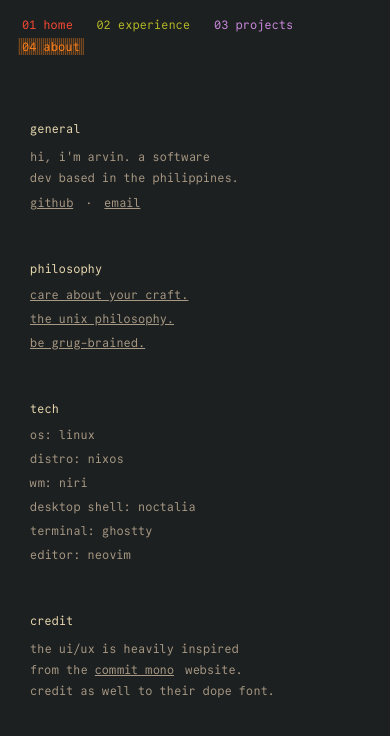
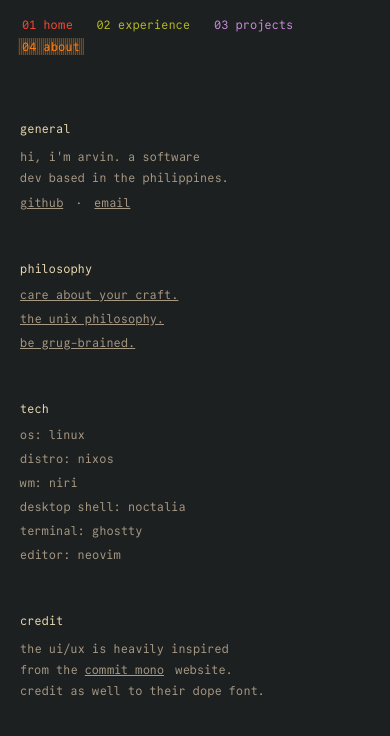
Before and after one commit to arvingarciabtw/portfolio, a SvelteKit app: page /about in a window 390 px wide. Shown: the top 736 px of the page. Built offline with nearby package versions, Linux system fonts and the light colour scheme.

Commit message:
fix: document scrolling for mobile

```diff
--- a/src/global.css
+++ b/src/global.css
@@ -169,7 +169,11 @@ body {
 }
 
 @media (max-width: 500px) {
+  html {
+    overflow: auto;
+  }
 	body {
+    padding-bottom: 1rem;
 		font-size: 0.75rem;
 	}
 }
--- a/src/routes/about/+page.svelte
+++ b/src/routes/about/+page.svelte
@@ -254,7 +254,9 @@
 
 	@media (max-width: 500px) {
 		.about-wrapper {
-			margin-left: 0.25rem;
+			padding: 0;
+			padding-left: 0.25rem;
+			margin-left: 0;
 
 			div {
 				.description {
```
